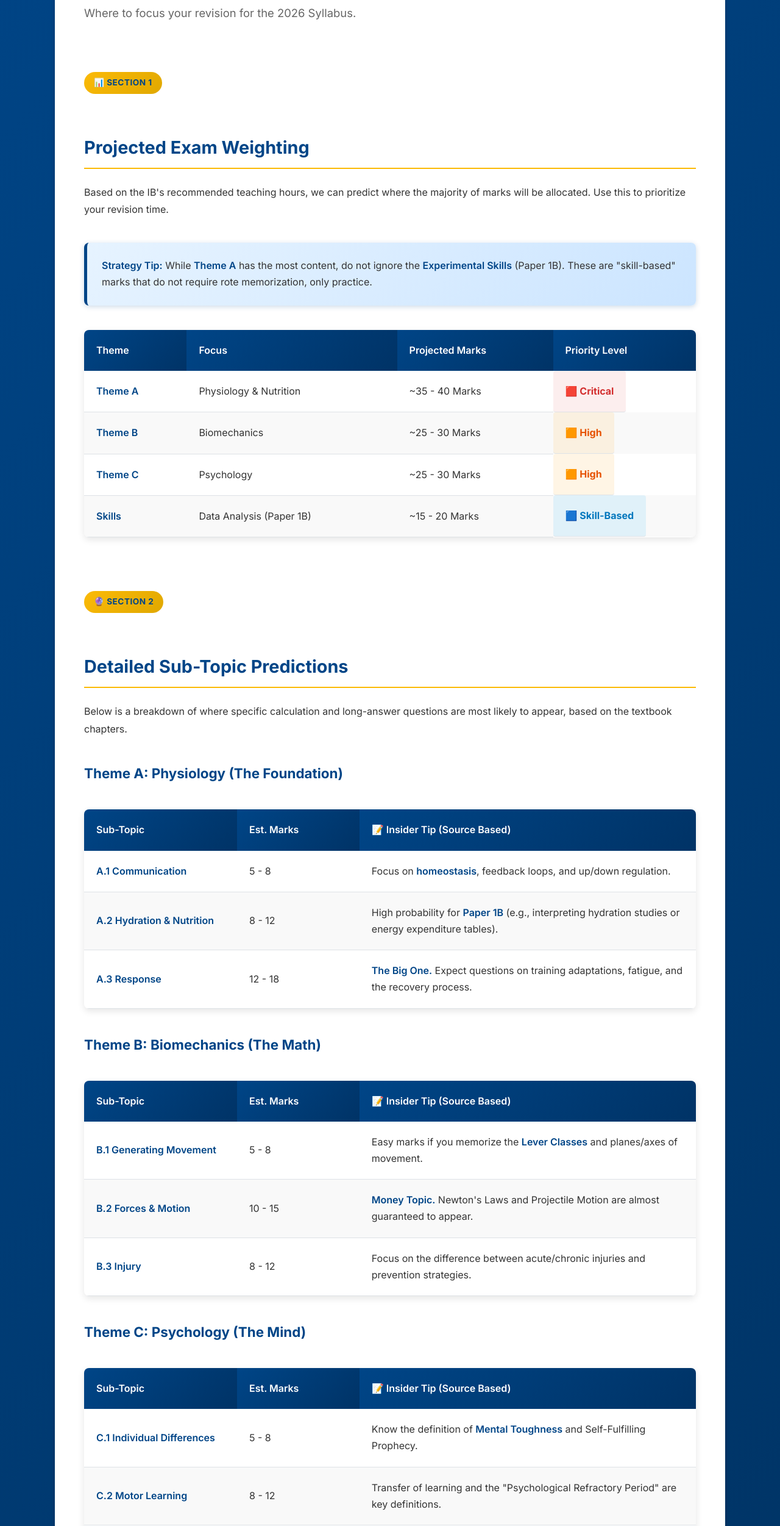
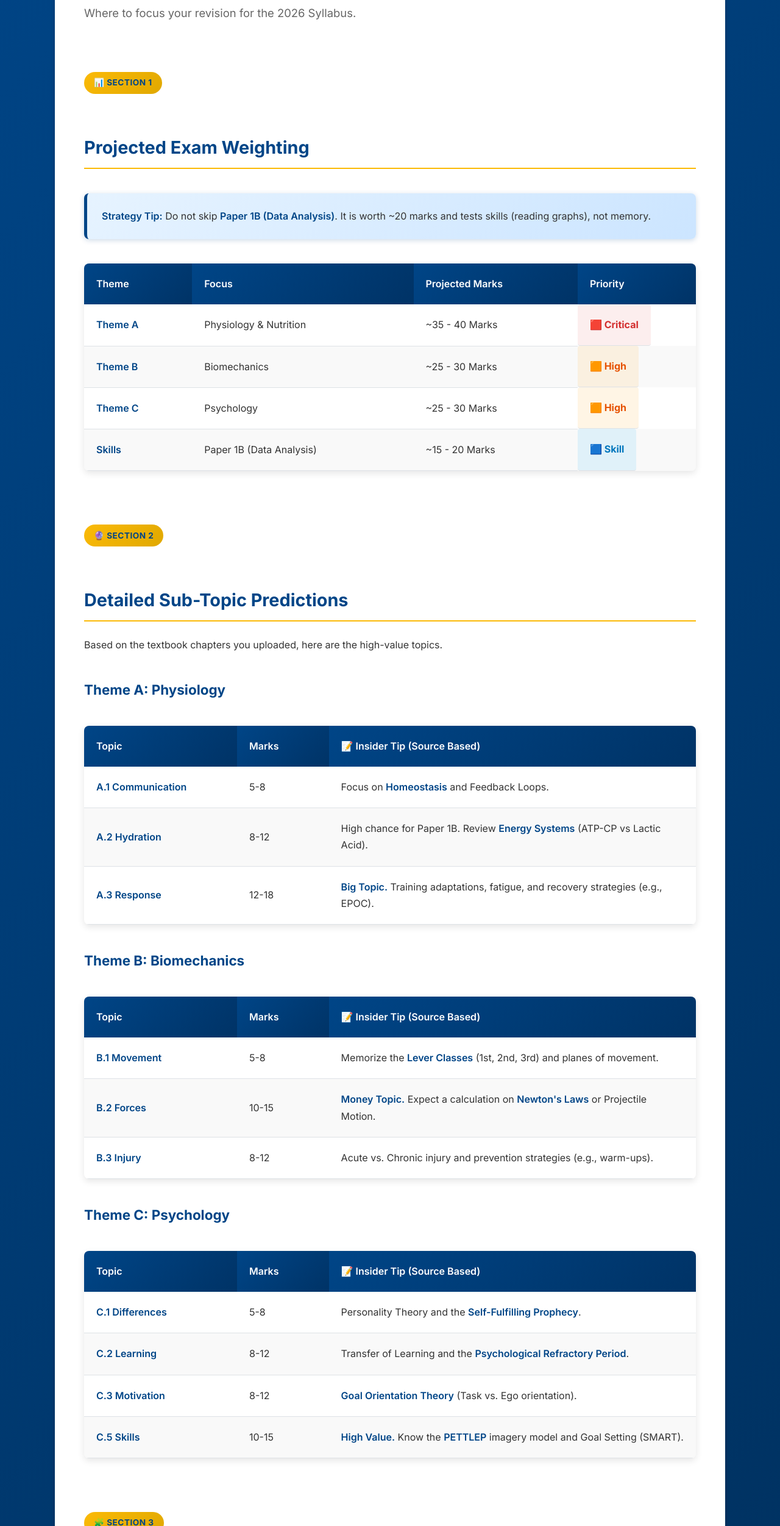
Before and after one commit to JamieR7/studyguides, a plain HTML site: page insidertips.html in a window 1280 px wide. Shown: the part 298-2800 px from the top of the page at 61% size. Drawn offline with Linux system fonts and the light colour scheme.

Commit message:
Update insidertips.html

```diff
--- a/insidertips.html
+++ b/insidertips.html
@@ -9,43 +9,15 @@
     <link rel="stylesheet" href="../styles.css">
 
     <style>
-        /* Priority Labels for Prediction Tables */
-        .priority-high {
-            color: #d32f2f;
-            font-weight: 700;
-            background: rgba(211, 47, 47, 0.08);
-            border-radius: 4px;
-            padding: 0.25rem 0.5rem;
-            display: inline-block;
-        }
-        .priority-med {
-            color: #e65100;
-            font-weight: 700;
-            background: rgba(255, 152, 0, 0.1);
-            border-radius: 4px;
-            padding: 0.25rem 0.5rem;
-            display: inline-block;
-        }
-        .priority-skill {
-            color: #0277bd;
-            font-weight: 700;
-            background: rgba(3, 169, 244, 0.1);
-            border-radius: 4px;
-            padding: 0.25rem 0.5rem;
-            display: inline-block;
-        }
-        /* Mobile Table Scrolling */
+        /* Priority Labels */
+        .priority-high { color: #d32f2f; font-weight: 700; background: rgba(211, 47, 47, 0.08); border-radius: 4px; padding: 0.25rem 0.5rem; display: inline-block; }
+        .priority-med { color: #e65100; font-weight: 700; background: rgba(255, 152, 0, 0.1); border-radius: 4px; padding: 0.25rem 0.5rem; display: inline-block; }
+        .priority-skill { color: #0277bd; font-weight: 700; background: rgba(3, 169, 244, 0.1); border-radius: 4px; padding: 0.25rem 0.5rem; display: inline-block; }
+
+        /* Mobile Fixes */
         @media (max-width: 768px) {
-            .data-table {
-                display: block;
-                width: 100%;
-                overflow-x: auto;
-                white-space: nowrap;
-            }
-            .data-table td:last-child {
-                white-space: normal;
-                min-width: 250px;
-            }
+            .data-table { display: block; width: 100%; overflow-x: auto; white-space: nowrap; }
+            .data-table td:last-child { white-space: normal; min-width: 250px; }
         }
     </style>
 </head>
@@ -67,10 +39,8 @@
 
             <span class="section-badge">📊 Section 1</span>
             <h2>Projected Exam Weighting</h2>
-            <p>Based on the IB's recommended teaching hours, we can predict where the majority of marks will be allocated. Use this to prioritize your revision time.</p>
-
             <div class="note-box">
-                <strong>Strategy Tip:</strong> While <strong>Theme A</strong> has the most content, do not ignore the <strong>Experimental Skills</strong> (Paper 1B). These are "skill-based" marks that do not require rote memorization, only practice.
+                <strong>Strategy Tip:</strong> Do not skip <strong>Paper 1B (Data Analysis)</strong>. It is worth ~20 marks and tests skills (reading graphs), not memory.
             </div>
 
             <table class="data-table">
@@ -79,7 +49,7 @@
                         <th>Theme</th>
                         <th>Focus</th>
                         <th>Projected Marks</th>
-                        <th>Priority Level</th>
+                        <th>Priority</th>
                     </tr>
                 </thead>
                 <tbody>
@@ -103,119 +73,113 @@
                     </tr>
                     <tr>
                         <td><strong>Skills</strong></td>
-                        <td>Data Analysis (Paper 1B)</td>
+                        <td>Paper 1B (Data Analysis)</td>
                         <td>~15 - 20 Marks</td>
-                        <td class="priority-skill">🟦 Skill-Based</td>
+                        <td class="priority-skill">🟦 Skill</td>
                     </tr>
                 </tbody>
             </table>
 
             <span class="section-badge">🔮 Section 2</span>
             <h2>Detailed Sub-Topic Predictions</h2>
-            <p>Below is a breakdown of where specific calculation and long-answer questions are most likely to appear, based on the textbook chapters.</p>
+            <p>Based on the textbook chapters you uploaded, here are the high-value topics.</p>
 
-            <h3>Theme A: Physiology (The Foundation)</h3>
+            <h3>Theme A: Physiology</h3>
             <table class="data-table">
                 <thead>
                     <tr>
-                        <th style="width:25%">Sub-Topic</th>
-                        <th style="width:20%">Est. Marks</th>
+                        <th style="width:25%">Topic</th>
+                        <th style="width:15%">Marks</th>
                         <th>📝 Insider Tip (Source Based)</th>
                     </tr>
                 </thead>
                 <tbody>
                     <tr>
                         <td><strong>A.1 Communication</strong></td>
-                        <td>5 - 8</td>
-                        <td>Focus on <strong>homeostasis</strong>, feedback loops, and up/down regulation.</td>
+                        <td>5-8</td>
+                        <td>Focus on <strong>Homeostasis</strong> and Feedback Loops.</td>
                     </tr>
                     <tr>
-                        <td><strong>A.2 Hydration & Nutrition</strong></td>
-                        <td>8 - 12</td>
-                        <td>High probability for <strong>Paper 1B</strong> (e.g., interpreting hydration studies or energy expenditure tables).</td>
+                        <td><strong>A.2 Hydration</strong></td>
+                        <td>8-12</td>
+                        <td>High chance for Paper 1B. Review <strong>Energy Systems</strong> (ATP-CP vs Lactic Acid).</td>
                     </tr>
                     <tr>
                         <td><strong>A.3 Response</strong></td>
-                        <td>12 - 18</td>
-                        <td><strong>The Big One.</strong> Expect questions on training adaptations, fatigue, and the recovery process.</td>
+                        <td>12-18</td>
+                        <td><strong>Big Topic.</strong> Training adaptations, fatigue, and recovery strategies (e.g., EPOC).</td>
                     </tr>
                 </tbody>
             </table>
 
-            <h3>Theme B: Biomechanics (The Math)</h3>
+            <h3>Theme B: Biomechanics</h3>
             <table class="data-table">
                 <thead>
                     <tr>
-                        <th style="width:25%">Sub-Topic</th>
-                        <th style="width:20%">Est. Marks</th>
+                        <th style="width:25%">Topic</th>
+                        <th style="width:15%">Marks</th>
                         <th>📝 Insider Tip (Source Based)</th>
                     </tr>
                 </thead>
                 <tbody>
                     <tr>
-                        <td><strong>B.1 Generating Movement</strong></td>
-                        <td>5 - 8</td>
-                        <td>Easy marks if you memorize the <strong>Lever Classes</strong> and planes/axes of movement.</td>
+                        <td><strong>B.1 Movement</strong></td>
+                        <td>5-8</td>
+                        <td>Memorize the <strong>Lever Classes</strong> (1st, 2nd, 3rd) and planes of movement.</td>
                     </tr>
                     <tr>
-                        <td><strong>B.2 Forces & Motion</strong></td>
-                        <td>10 - 15</td>
-                        <td><strong>Money Topic.</strong> Newton's Laws and Projectile Motion are almost guaranteed to appear.</td>
+                        <td><strong>B.2 Forces</strong></td>
+                        <td>10-15</td>
+                        <td><strong>Money Topic.</strong> Expect a calculation on <strong>Newton's Laws</strong> or Projectile Motion.</td>
                     </tr>
                     <tr>
                         <td><strong>B.3 Injury</strong></td>
-                        <td>8 - 12</td>
-                        <td>Focus on the difference between acute/chronic injuries and prevention strategies.</td>
+                        <td>8-12</td>
+                        <td>Acute vs. Chronic injury and prevention strategies (e.g., warm-ups).</td>
                     </tr>
                 </tbody>
             </table>
 
-            <h3>Theme C: Psychology (The Mind)</h3>
+            <h3>Theme C: Psychology</h3>
             <table class="data-table">
                 <thead>
                     <tr>
-                        <th style="width:25%">Sub-Topic</th>
-                        <th style="width:20%">Est. Marks</th>
+                        <th style="width:25%">Topic</th>
+                        <th style="width:15%">Marks</th>
                         <th>📝 Insider Tip (Source Based)</th>
                     </tr>
                 </thead>
                 <tbody>
                     <tr>
-                        <td><strong>C.1 Individual Differences</strong></td>
-                        <td>5 - 8</td>
-                        <td>Know the definition of <strong>Mental Toughness</strong> and Self-Fulfilling Prophecy.</td>
+                        <td><strong>C.1 Differences</strong></td>
+                        <td>5-8</td>
+                        <td>Personality Theory and the <strong>Self-Fulfilling Prophecy</strong>.</td>
                     </tr>
                     <tr>
-                        <td><strong>C.2 Motor Learning</strong></td>
-                        <td>8 - 12</td>
-                        <td>Transfer of learning and the "Psychological Refractory Period" are key definitions.</td>
+                        <td><strong>C.2 Learning</strong></td>
+                        <td>8-12</td>
+                        <td>Transfer of Learning and the <strong>Psychological Refractory Period</strong>.</td>
                     </tr>
                     <tr>
                         <td><strong>C.3 Motivation</strong></td>
-                        <td>8 - 12</td>
-                        <td>Be ready to discuss <strong>Goal Orientation Theory</strong> (Task vs. Ego).</td>
+                        <td>8-12</td>
+                        <td><strong>Goal Orientation Theory</strong> (Task vs. Ego orientation).</td>
                     </tr>
                     <tr>
-                        <td><strong>C.4 Stress & Coping</strong></td>
-                        <td>8 - 12</td>
-                        <td>Arousal/Anxiety curves and coping strategies (e.g., progressive relaxation).</td>
-                    </tr>
-                    <tr>
-                        <td><strong>C.5 Psychological Skills</strong></td>
-                        <td>10 - 15</td>
-                        <td><strong>High Value.</strong> The <strong>PETTLEP</strong> model of imagery and Goal Setting (SMART goals) are classic Paper 2 topics.</td>
+                        <td><strong>C.5 Skills</strong></td>
+                        <td>10-15</td>
+                        <td><strong>High Value.</strong> Know the <strong>PETTLEP</strong> imagery model and Goal Setting (SMART).</td>
                     </tr>
                 </tbody>
             </table>
 
             <span class="section-badge">🧩 Section 3</span>
             <h2>What to Expect: Sample Questions</h2>
-            <p>The new 2026 exams are split into three distinct styles. Click below to see examples derived from your textbook content.</p>
 
             <div class="paper2-container">
                 <span class="paper2-number">Paper 1A | Knowledge</span>
                 <span class="marks-badge">MCQ</span>
-                <div class="mcq-question"><strong>Topic A.1:</strong> Which component of the homeostatic control mechanism is responsible for detecting a deviation from the set point?</div>
+                <div class="mcq-question"><strong>Topic A.1:</strong> Which component of the homeostatic control mechanism detects a deviation from the set point?</div>
                 <ul class="mcq-options">
                     <li>A. Effector</li>
                     <li>B. Control Centre</li>
@@ -226,7 +190,7 @@
                 <div class="model-answer">
                     <span class="model-answer-label">✓ Correct Answer: C</span>
                     <div class="model-answer-content" id="demo-q1">
-                        <strong>Explanation:</strong> The Sensor (Receptor) detects changes in the internal environment. The Control Centre decides the response, and the Effector carries it out.
+                        <strong>Explanation:</strong> The Sensor detects changes. The Control Centre decides the response. The Effector acts.
                     </div>
                 </div>
             </div>
@@ -235,41 +199,24 @@
                 <span class="paper2-number">Paper 1B | Data Analysis</span>
                 <span class="marks-badge">3 Marks</span>
                 <div class="dbq-intro">
-                    <strong>Topic A.2 Scenario:</strong> A study compared sleep habits. Elite athletes: 49.5% reported "No problems". Sub-Elite: 25.0% reported "No problems".<br><br>
-                    <strong>(a)</strong> Calculate the difference in percentage between the two groups. [1]<br>
-                    <strong>(b)</strong> Distinguish between the two groups based on the data. [2]
+                    <strong>Scenario (Topic A.2):</strong> A study compared sleep habits. Elite athletes: 49.5% "No problems". Sub-Elite: 25.0% "No problems".<br><br>
+                    <strong>(a)</strong> Calculate the difference in percentage. [1]<br>
+                    <strong>(b)</strong> Distinguish between the two groups. [2]
                 </div>
                 <button class="reveal-answer-btn" data-answer-id="demo-q2"><span class="icon">▼</span> Reveal Model Answer</button>
                 <div class="model-answer">
                     <span class="model-answer-label">✓ Model Answer</span>
                     <div class="model-answer-content" id="demo-q2">
                         <strong>(a)</strong> 49.5% - 25.0% = <strong>24.5%</strong><br><br>
-                        <strong>(b)</strong> Elite athletes reported significantly fewer problems staying awake compared to sub-elite athletes. Almost twice as many elite athletes (49.5%) had "no problems" compared to the sub-elite group (25%).
-                    </div>
-                </div>
-            </div>
-
-            <div class="paper2-container">
-                <span class="paper2-number">Paper 2 | Extended Response</span>
-                <span class="marks-badge">4 Marks</span>
-                <div class="mcq-question"><strong>Topic A.1:</strong> Explain the nervous control of ventilation during exercise.</div>
-                <button class="reveal-answer-btn" data-answer-id="demo-q3"><span class="icon">▼</span> Reveal Model Answer</button>
-                <div class="model-answer">
-                    <span class="model-answer-label">✓ Model Answer</span>
-                    <div class="model-answer-content" id="demo-q3">
-                        1. <strong>Detection:</strong> Low pH and high CO2 are detected by chemoreceptors.<br>
-                        2. <strong>Proprioception:</strong> Proprioceptors detect increased muscle movement.<br>
-                        3. <strong>Processing:</strong> Receptors signal the respiratory centre in the medulla oblongata.<br>
-                        4. <strong>Action:</strong> Impulses sent via the phrenic nerve stimulate the diaphragm/intercostals to increase breathing rate/depth.
+                        <strong>(b)</strong> Elite athletes had significantly fewer sleep problems. Nearly double the percentage of elites reported "no problems" compared to sub-elites.
                     </div>
                 </div>
             </div>
 
             <div style="text-align:center; margin:3rem 0; padding:2rem; background:linear-gradient(135deg,#004587 0%,#002a52 100%); border-radius:12px; color:#fff;">
                 <h3 style="color:#fbba07; margin-bottom:1rem;">Ready to start?</h3>
-                <p style="margin:0;">Select a Topic from the menu to dive into specific content and practice questions.</p>
+                <p style="margin:0;">Select a Topic from the menu to dive in.</p>
             </div>
-
         </div>
     </div>
 
```
